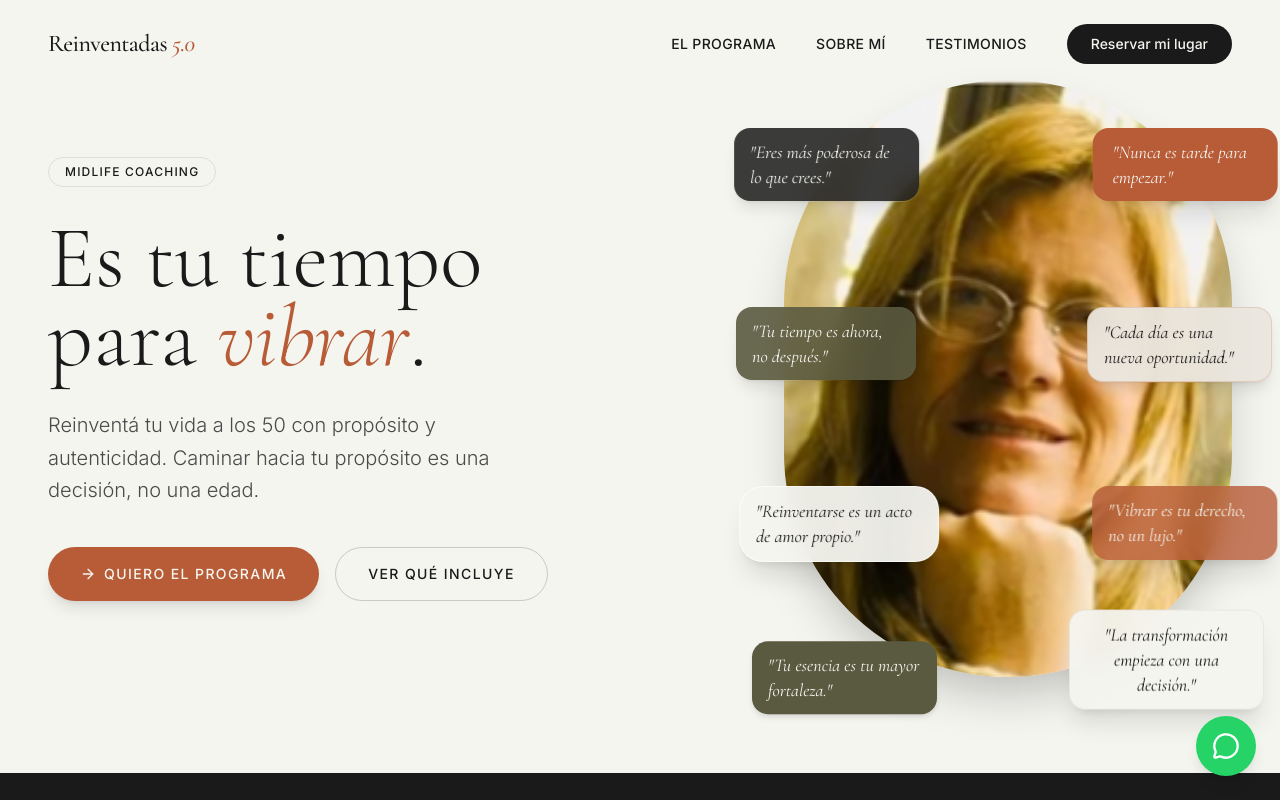
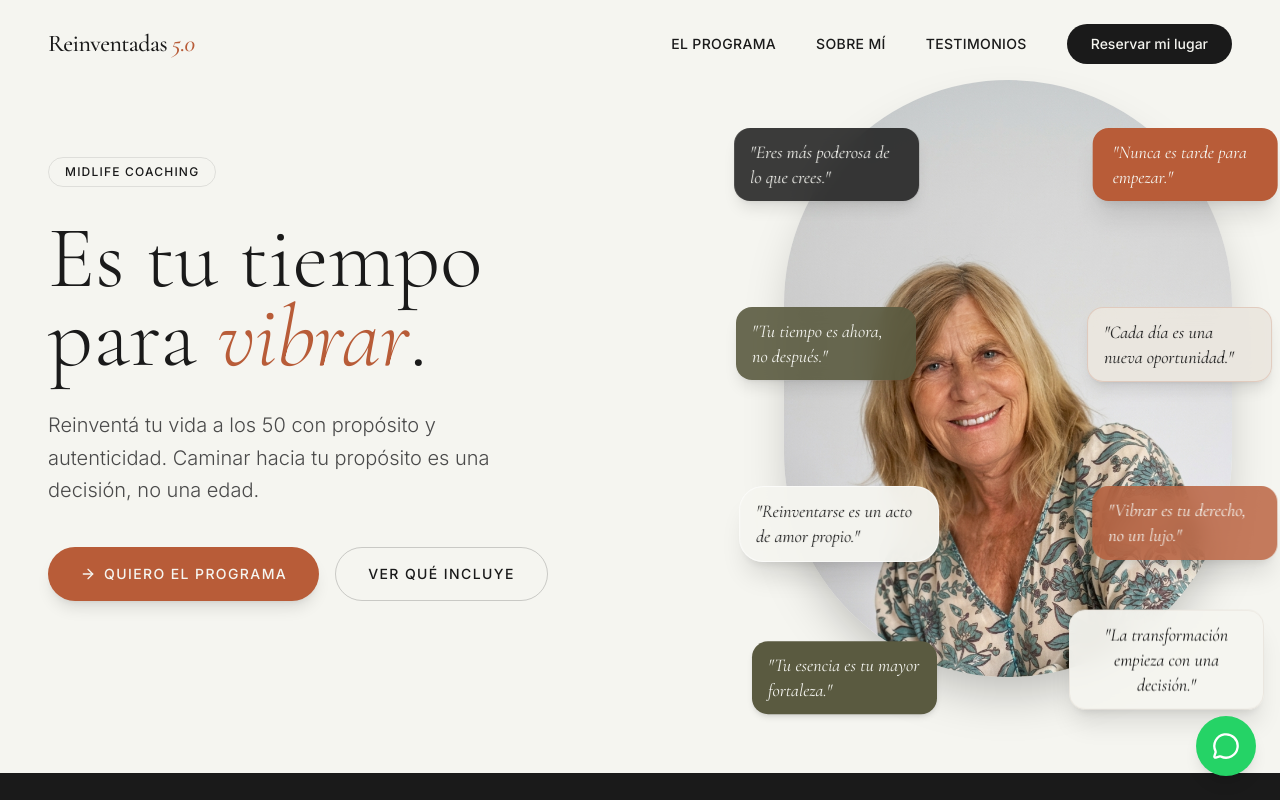
Before and after one commit to ProgWBVSG/Isabel-Web, a React (Vite) app: page / in a window 1280 px wide. Shown: the top 800 px of the page. Built offline with nearby package versions, Linux system fonts and the light colour scheme.

Commit message:
Update hero image to IsabelFotoInicio.png

```diff
--- a/src/pages/Landing.tsx
+++ b/src/pages/Landing.tsx
@@ -88,7 +88,7 @@ export default function Landing() {
           >
             <div className="relative w-full max-w-md">
               <img
-                src="/images/isabel.png"
+                src="/IsabelFotoInicio.png"
                 alt="Isabel - Coach Ontológica Reinventadas 5.0"
                 className="pill-image w-full shadow-2xl object-cover object-top"
               />
```
Also changed, not shown: public/IsabelFotoInicio.png (added).
